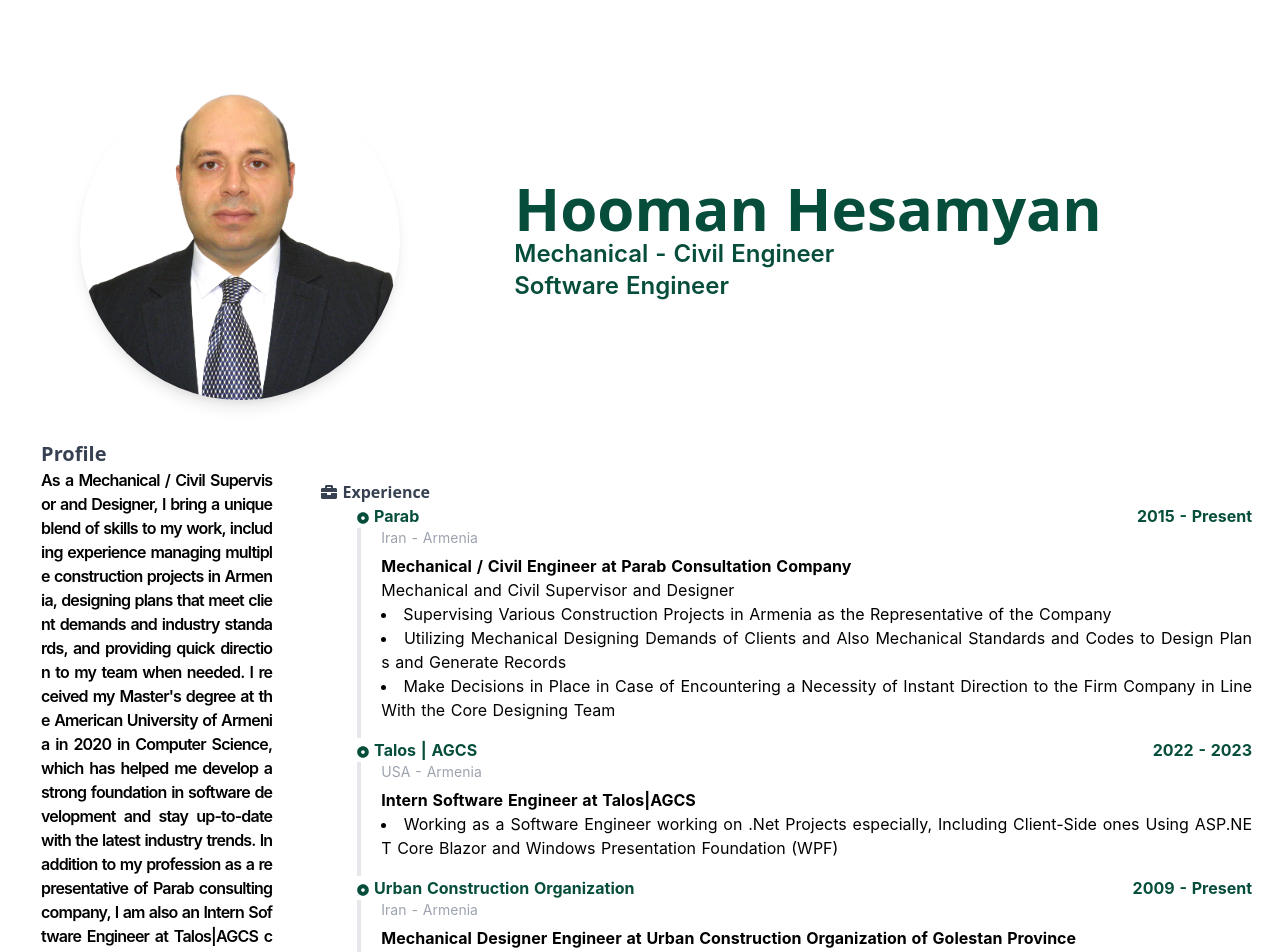
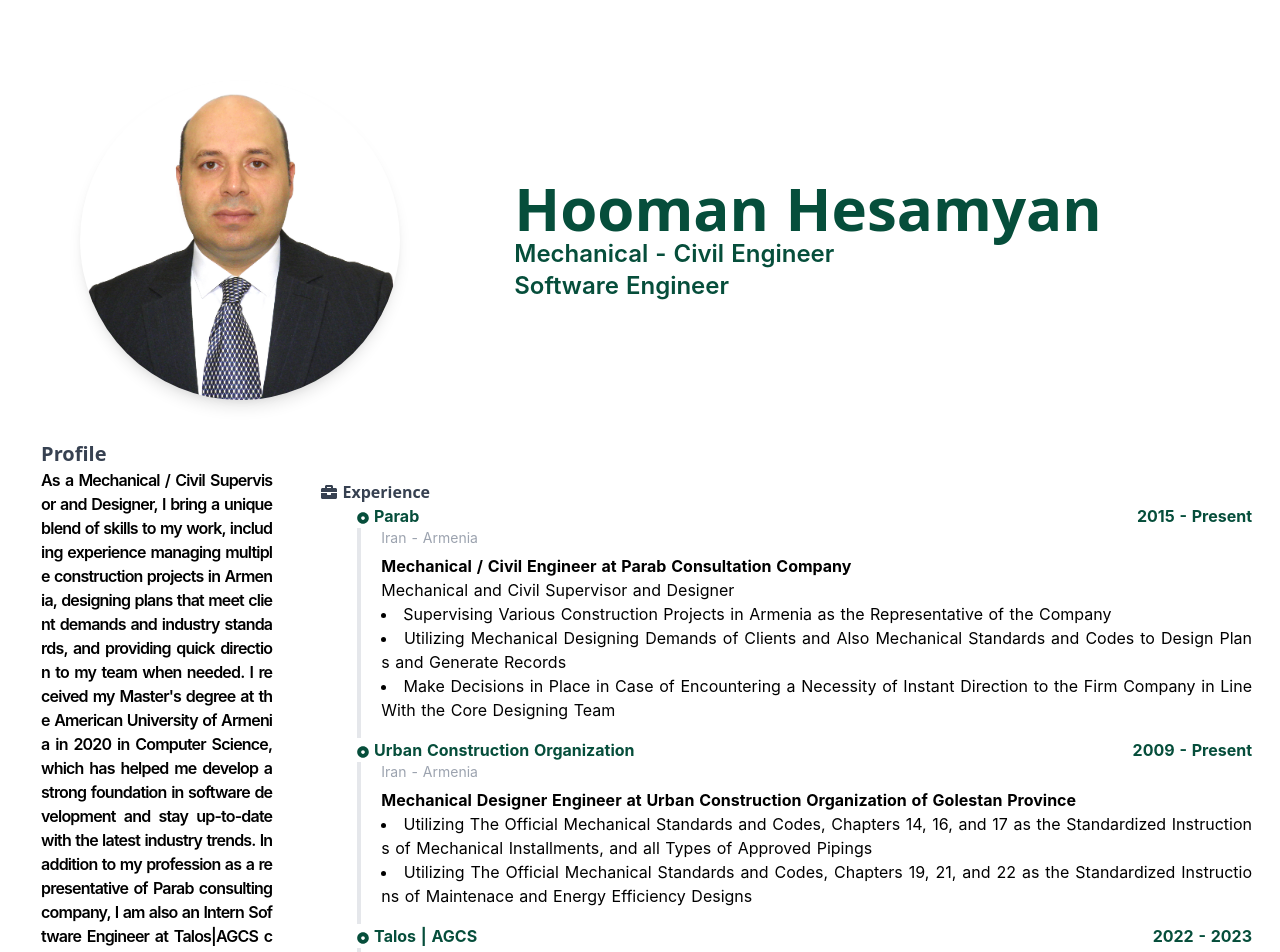
Before and after one commit to hooman734/cv-new, a Nuxt app: page / in a window 1280 px wide. Shown: the top 952 px of the page. Built offline with nearby package versions, Linux system fonts and the light colour scheme.

Commit message:
Update MainPanel.vue

```diff
--- a/components/MainPanel.vue
+++ b/components/MainPanel.vue
@@ -21,16 +21,6 @@
           ]"
         ></experience>
         <experience
-          topic="Talos | AGCS"
-          subTopic="USA - Armenia"
-          date="2022 - 2023"
-          description1="Intern Software Engineer at Talos|AGCS"
-          description2=""
-          :items="[
-            'Working as a Software Engineer working on .Net Projects especially, Including Client-Side ones Using ASP.NET Core Blazor and Windows Presentation Foundation (WPF)',
-          ]"
-        ></experience>
-        <experience
           topic="Urban Construction Organization"
           subTopic="Iran - Armenia"
           date="2009 - Present"
@@ -39,6 +29,16 @@
           :items="[
             'Utilizing The Official Mechanical Standards and Codes, Chapters 14, 16, and 17 as the Standardized Instructions of Mechanical Installments, and all Types of Approved Pipings',
             'Utilizing The Official Mechanical Standards and Codes, Chapters 19, 21, and 22 as the Standardized Instructions of Maintenace and Energy Efficiency Designs',
+          ]"
+        ></experience>
+        <experience
+          topic="Talos | AGCS"
+          subTopic="USA - Armenia"
+          date="2022 - 2023"
+          description1="Intern Software Engineer at Talos|AGCS"
+          description2=""
+          :items="[
+            'Working as a Software Engineer working on .Net Projects especially, Including Client-Side ones Using ASP.NET Core Blazor and Windows Presentation Foundation (WPF)',
           ]"
         ></experience>
         <experience
```
